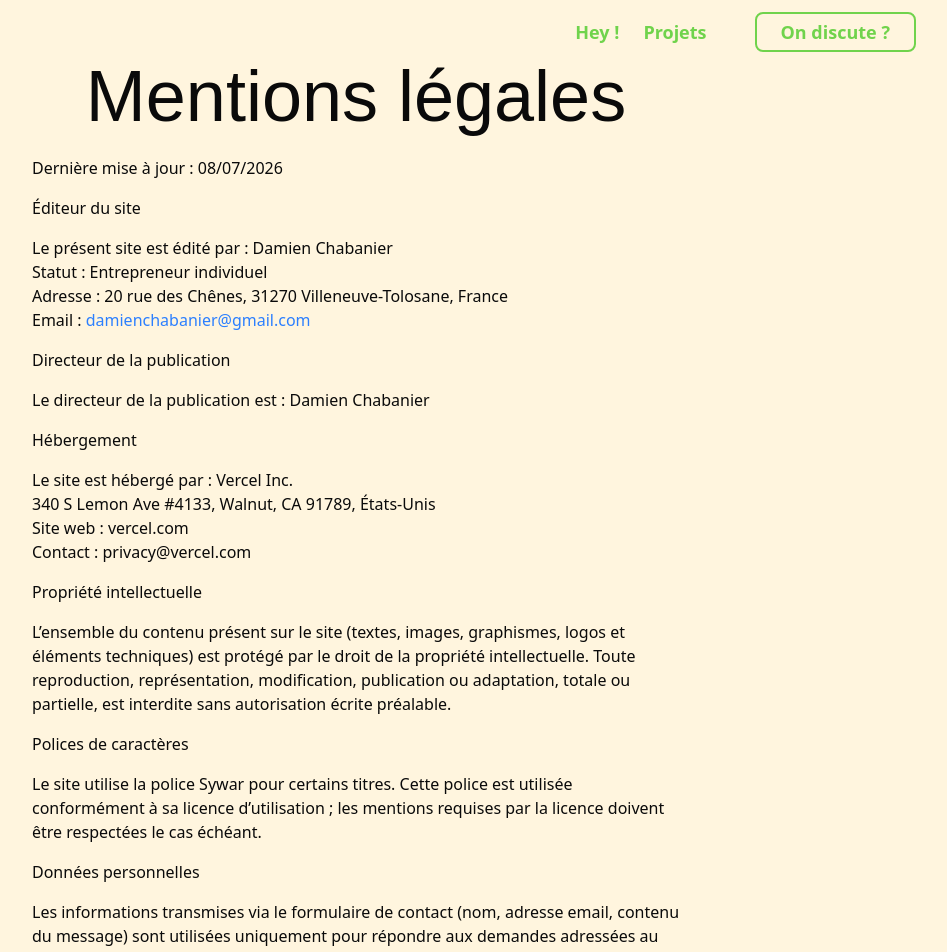
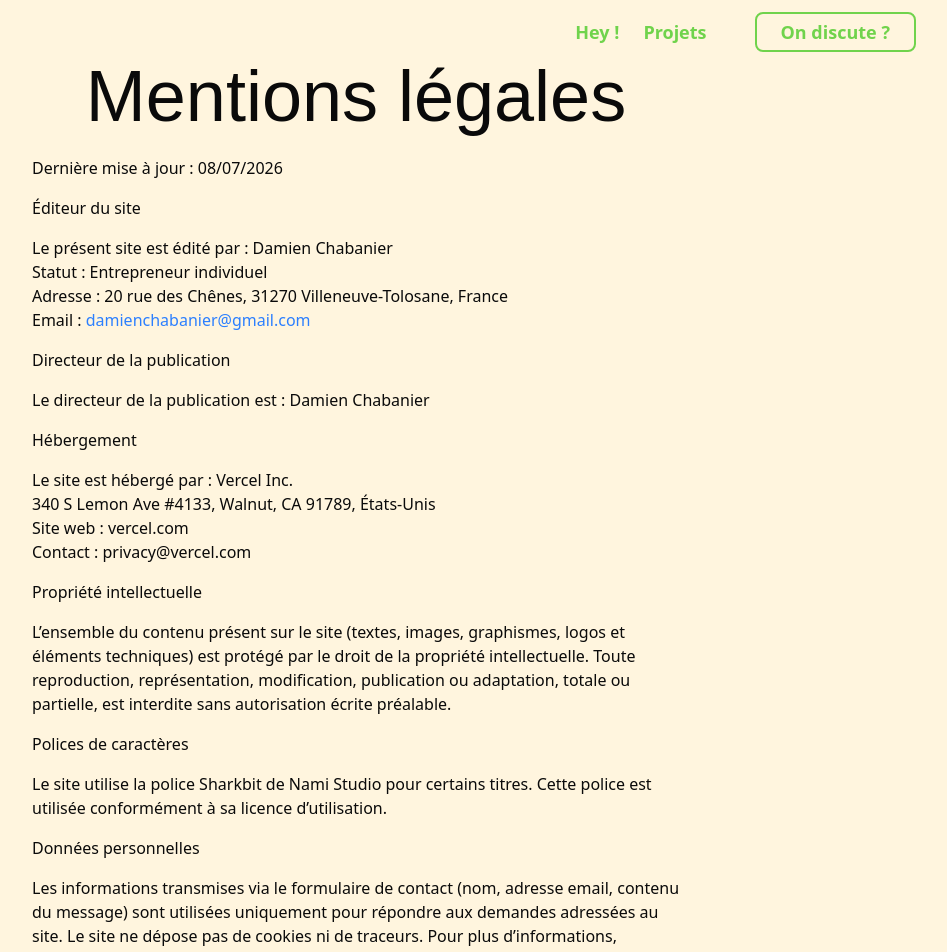
Before and after one commit to kurogami20/DamienChabanier, a Next.js app: page /mentions-legales in a window 1280 px wide. Shown: the top 952 px of the page, without its empty margins (284-1231 px from the left). Built offline with nearby package versions, Linux system fonts and the light colour scheme; a web font is replaced by a local one.

Commit message:
Change font from Sywar to Sharkbit in mentions légales
Updated font information in legal mentions section.

```diff
--- a/app/mentions-legales/page.tsx
+++ b/app/mentions-legales/page.tsx
@@ -49,9 +49,8 @@ const Page = () => {
 
         <h3>Polices de caractères</h3>
         <p>
-          Le site utilise la police Sywar pour certains titres. Cette police est
-          utilisée conformément à sa licence d’utilisation ; les mentions
-          requises par la licence doivent être respectées le cas échéant.
+          Le site utilise la police Sharkbit de Nami Studio pour certains titres. Cette police est
+          utilisée conformément à sa licence d’utilisation.
         </p>
 
         <h3>Données personnelles</h3>
```
